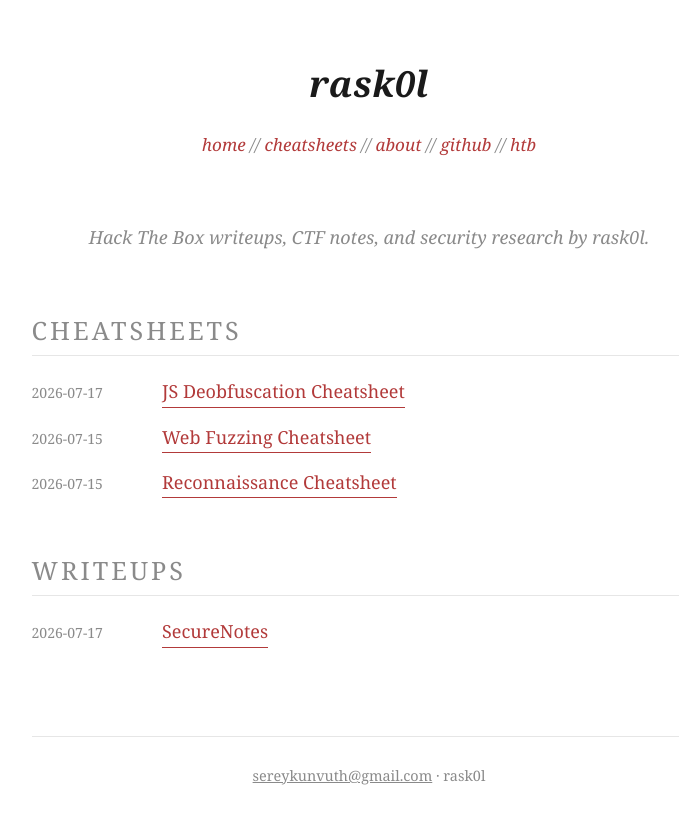
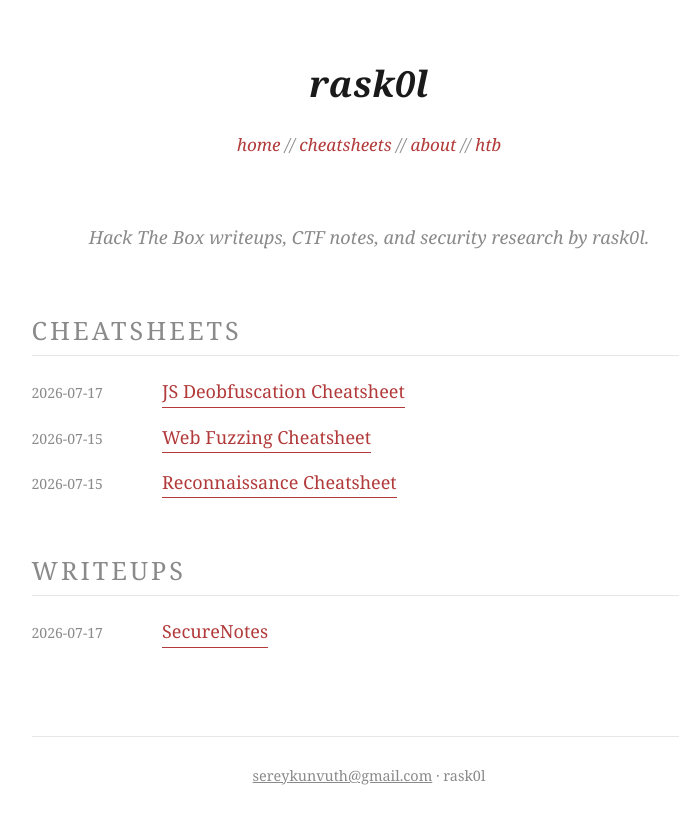
Before and after one commit to rask0l/rask0l.github.io, a Jekyll site: the page built from index.html, in a window 1280 px wide. Shown: the top 824 px of the page, without its empty margins (271-950 px from the left). Built offline with Jekyll 4.4.1, drawn with Linux system fonts in a browser that asks for light colours.

Commit message:
Remove github link from site nav
Co-Authored-By: Claude Opus 5 <noreply@anthropic.com>

```diff
--- a/_layouts/default.html
+++ b/_layouts/default.html
@@ -17,7 +17,6 @@
         <a href="{{ '/' | relative_url }}">home</a> //
         <a href="{{ '/cwes-cheatsheet/' | relative_url }}">cheatsheets</a> //
         <a href="{{ '/about/' | relative_url }}">about</a> //
-        <a href="https://github.com/{{ site.github.username }}">github</a> //
         <a href="{{ site.social.links[0] }}">htb</a>
       </nav>
     </header>
```
